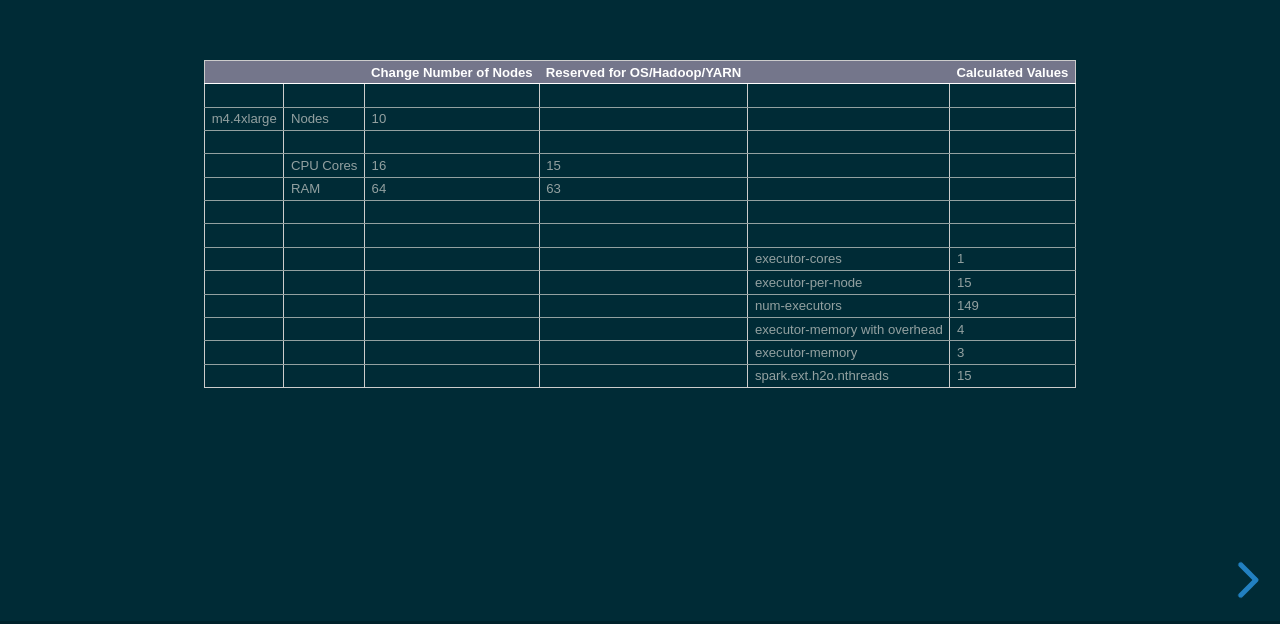
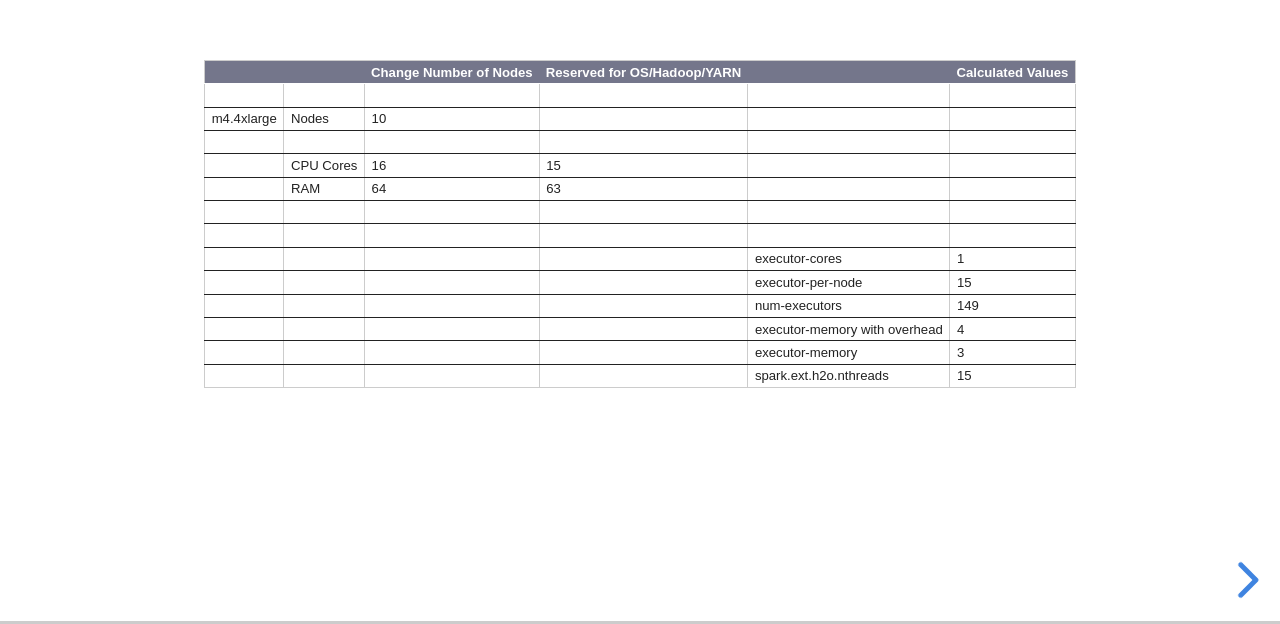
Before and after one commit to alvinhenrick/geoname-pipeline-revealjs, a website: page index.html in a window 1280 px wide. Shown: the part 176-800 px from the top of the page. Drawn offline with Linux system fonts and the light colour scheme.

Commit message:
white theme

```diff
--- a/index.html
+++ b/index.html
@@ -7,7 +7,7 @@
 		<title>reveal.js</title>
 
 		<link rel="stylesheet" href="css/reveal.css">
-		<link rel="stylesheet" href="css/theme/moon.css">
+		<link rel="stylesheet" href="css/theme/white.css">
 
 		<!-- Theme used for syntax highlighting of code -->
 		<link rel="stylesheet" href="lib/css/zenburn.css">
```
